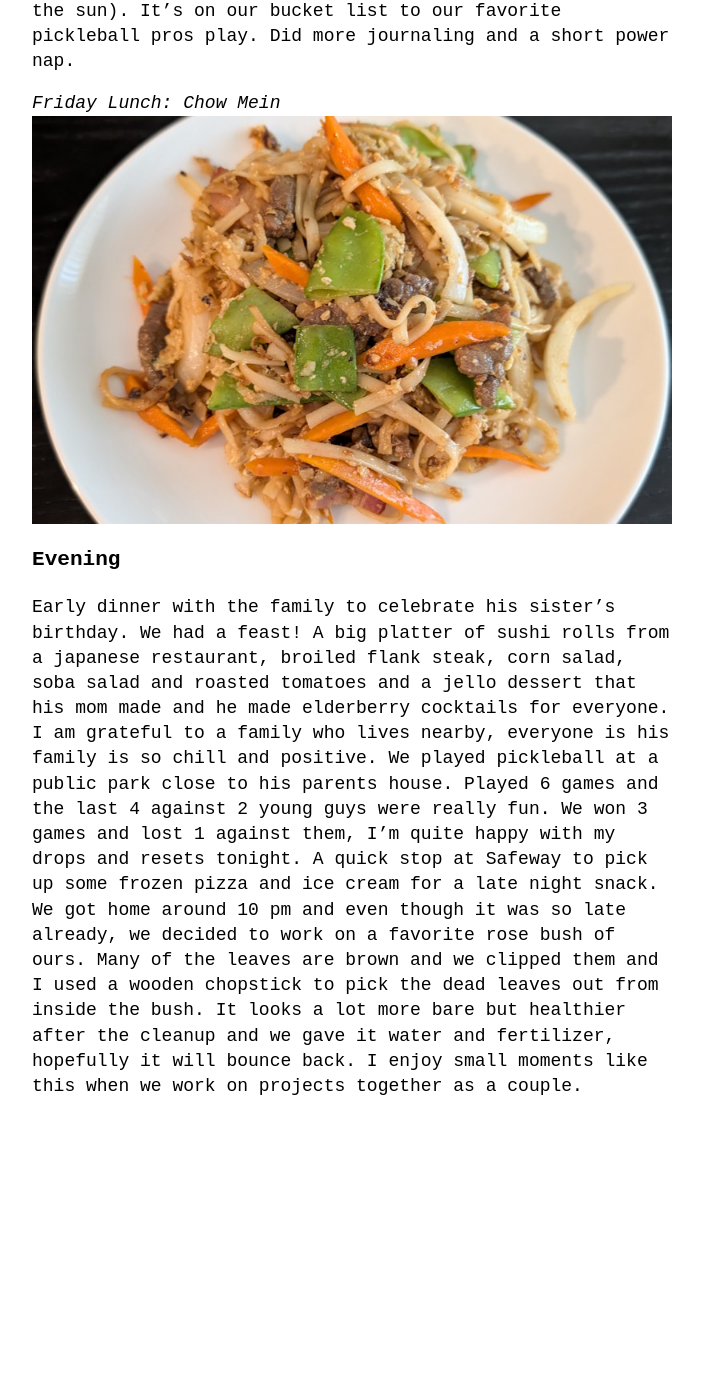
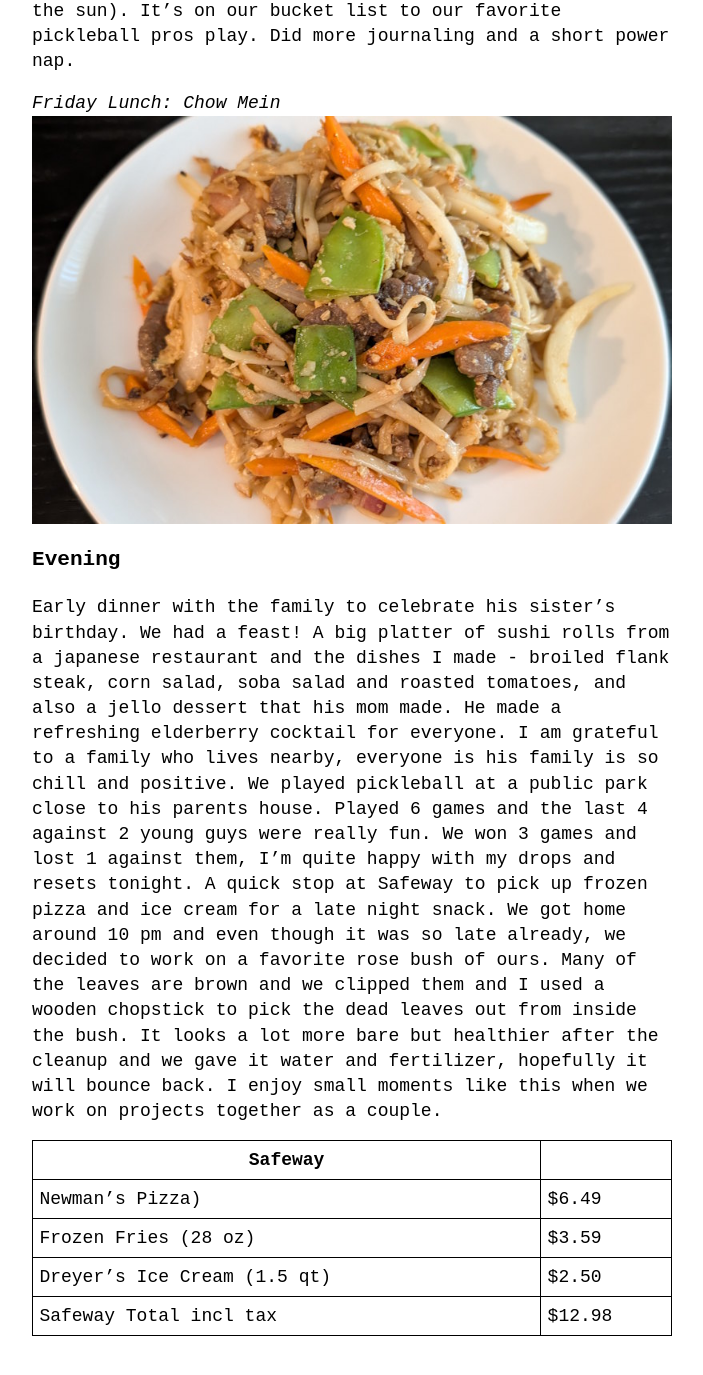
Before and after one commit to groceryshoppingisfun/weeklyfoodjournal, a Jekyll site: the page built from _posts/2025-06-16-A-Thai-Inspired-Cooking-Week.md, in a window 1280 px wide and 1400 px high, scrolled down 14824 px. Shown: the top 1375 px of the window, without its empty margins (288-991 px from the left). Built offline with Jekyll 4.4.1, drawn with Linux system fonts in a browser that asks for light colours; before the commit the page ends 16003 px from its top, so only the background shows below that.

Commit message:
Update 2025-06-16-A-Thai-Inspired-Cooking-Week.md

```diff
--- a/_posts/2025-06-16-A-Thai-Inspired-Cooking-Week.md
+++ b/_posts/2025-06-16-A-Thai-Inspired-Cooking-Week.md
@@ -134,5 +134,12 @@ Made a simple vegetables and beef chow mein and watched Pickleball MLP live on T
 ![chow mein](assets/images/chow-mein.jpg)
 
 ### Evening
-Early dinner with the family to celebrate his sister's birthday. We had a feast! A big platter of sushi rolls from a japanese restaurant, broiled flank steak, corn salad, soba salad and roasted tomatoes and a jello dessert that his mom made and he made elderberry cocktails for everyone. I am grateful to a family who lives nearby, everyone is his family is so chill and positive. We played pickleball at a public park close to his parents house. Played 6 games and the last 4 against 2 young guys were really fun. We won 3 games and lost 1 against them, I'm quite happy with my drops and resets tonight.
-A quick stop at Safeway to pick up some frozen pizza and ice cream for a late night snack. We got home around 10 pm and even though it was so late already, we decided to work on a favorite rose bush of ours. Many of the leaves are brown and we clipped them and I used a wooden chopstick to pick the dead leaves out from inside the bush. It looks a lot more bare but healthier after the cleanup and we gave it water and fertilizer, hopefully it will bounce back. I enjoy small moments like this when we work on projects together as a couple.
+Early dinner with the family to celebrate his sister's birthday. We had a feast! A big platter of sushi rolls from a japanese restaurant and the dishes I made - broiled flank steak, corn salad, soba salad and roasted tomatoes, and also a jello dessert that his mom made. He made a refreshing elderberry cocktail for everyone. I am grateful to a family who lives nearby, everyone is his family is so chill and positive. We played pickleball at a public park close to his parents house. Played 6 games and the last 4 against 2 young guys were really fun. We won 3 games and lost 1 against them, I'm quite happy with my drops and resets tonight.
+A quick stop at Safeway to pick up frozen pizza and ice cream for a late night snack. We got home around 10 pm and even though it was so late already, we decided to work on a favorite rose bush of ours. Many of the leaves are brown and we clipped them and I used a wooden chopstick to pick the dead leaves out from inside the bush. It looks a lot more bare but healthier after the cleanup and we gave it water and fertilizer, hopefully it will bounce back. I enjoy small moments like this when we work on projects together as a couple.
+
+|Safeway||
+| --- | --- |
+|Newman's Pizza)|$6.49|
+|Frozen Fries (28 oz)|$3.59|
+|Dreyer's Ice Cream (1.5 qt)|$2.50|
+|Safeway Total incl tax|$12.98|
```
